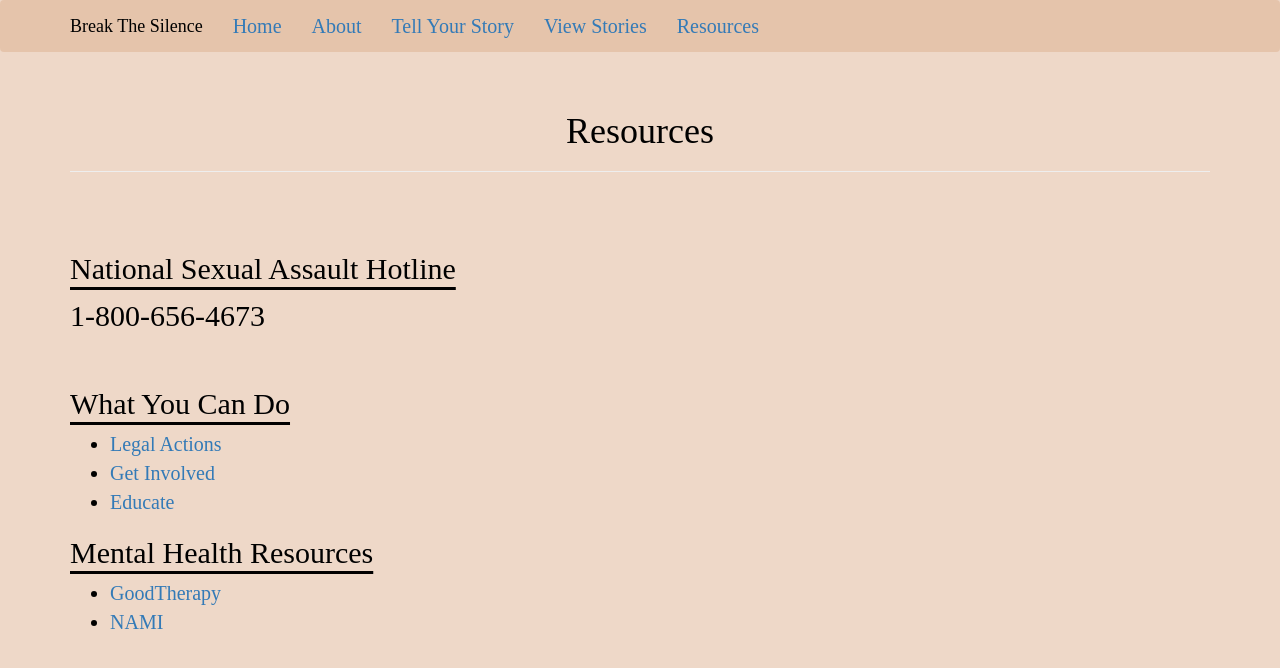
After one commit to swetaparajuli/hoohacks2023, a Flask app: page /resources in a window 1280 px wide. The commit adds this page. Shown: the top 668 px of the page. Run offline with Flask 2, Linux system fonts and the light colour scheme; some libraries are stand-ins or nearby versions.

```diff
--- a/app.py
+++ b/app.py
@@ -1,4 +1,4 @@
-from datetime import datetime
+from datetime import datetime, date
 
 from flask import Flask, render_template, redirect, url_for
 from flask_bootstrap import Bootstrap
@@ -48,13 +48,19 @@ def create_post():
     if form.validate_on_submit():
         title = form.title.data
         content = form.message.data
-        post = Post(title=title, content=content, date_created=datetime.utcnow())
+        post = Post(title=title, content=content, date_time_created=datetime.utcnow(), date_created=date.today())
         db.session.add(post)
         db.session.commit()
         return redirect(url_for('submitted'))
     return render_template('create.html', form=form)
 
+@app.route('/about')
+def about_us():  # put application's code here
+    return render_template('about.html')
 
+@app.route('/resources')
+def get_resources():  # put application's code here
+    return render_template('resources.html')
 @app.route('/')
 def index():  # put application's code here
     return render_template('index.html')
--- a/models.py
+++ b/models.py
@@ -1,4 +1,4 @@
-from datetime import datetime
+from datetime import datetime, date
 
 from flask_sqlalchemy import SQLAlchemy
 
@@ -9,4 +9,5 @@ class Post(db.Model):
     id = db.Column(db.Integer, primary_key=True)
     title = db.Column(db.String(100))
     content = db.Column(db.Text)
-    date_created = db.Column(db.DateTime, nullable=False, default=datetime.utcnow)
+    date_time_created = db.Column(db.DateTime, nullable=False, default=datetime.utcnow)
+    date_created = db.Column(db.Date, nullable=False, default=date.today)
--- a/templates/base.html
+++ b/templates/base.html
@@ -8,23 +8,18 @@
 {% block styles %}
 {{ super() }}
 	<style>
-		body
+		body, .navbar-custom
         {
-            font-family: "Avenir", serif;
-            background: darkslategrey;
-            color: aliceblue;
+            font-family: "Baskerville";
+            background: rgba(220, 173, 139, .47);
+            color: black;
         }
-
-         .navbar-custom
-         {
-             background-color: #2a4646;
-         }
 
         /* Modify brand and text color */
         .navbar-custom .navbar-brand,
-        .navbar-custom .navbar-nav
+        .navbar-custom .navbar-nav, .navbar-collapse
         {
-            color: aliceblue;
+            color: black;
         }
 	</style>
 {% endblock %}
@@ -44,7 +39,12 @@
         <div class="navbar-collapse collapse">
             <ul class="nav navbar-nav">
                 <li><a href="/">Home</a></li>
-                <li><a href="/create">Make A Post</a></li>
+                <li><a href="/about">About</a></li>
+                <li><a href="/create">Tell Your Story</a></li>
+                <li><a href="/posts">View Stories</a></li>
+                <li><a href="/resources">Resources</a></li>
+
+
             </ul>
         </div>
     </div>
--- a/templates/index.html
+++ b/templates/index.html
@@ -11,10 +11,10 @@
 	</style>
 {% endblock %}
 
-{% block title %}Title{% endblock %}
+{% block title %}Break The Silence{% endblock %}
 
 {% block page_content %}
     <div class="page-header">
-        <h1 class="text-center">Header</h1>
+        <h1 class="text-center">Break The Silence</h1>
     </div>
 {% endblock %}
--- /dev/null
+++ b/templates/resources.html
@@ -0,0 +1,50 @@
+{% extends "base.html" %}
+
+{% block styles %}
+{{ super() }}
+	<style>
+        form
+        {
+            margin-left: 17%;
+            margin-right: 15%;
+        }
+        p{
+            font-size: 30px;
+        }
+        h2{
+            text-underline: black;
+            text-decoration: underline;
+            text-underline-position: under;
+        }
+        ul{
+            font-size: 20px;
+        }
+	</style>
+{% endblock %}
+
+{% block title %}Break The Silence{% endblock %}
+
+{% block page_content %}
+    <div class="page-header">
+        <h1 class="text-center">Resources</h1>
+    </div>
+    <br>
+    <br>
+        <h2>National Sexual Assault Hotline</h2>
+        <p>1-800-656-4673</p>
+        <br>
+        <h2>What You Can Do</h2>
+        <ul>
+            <li><a href="https://www.rainn.org/sexual-assault-laws-and-court-decisions">Legal Actions</a></li>
+            <li><a href="https://metoomvmt.org/take-action/action-toolkits/">Get Involved</a></li>
+            <li><a href="https://www.nsvrc.org/statistics">Educate</a></li>
+        </ul>
+        <h2>Mental Health Resources</h2>
+        <ul>
+            <li><a href="https://goodtherapy.org">GoodTherapy</a></li>
+            <li><a href="https://nami.org/Home/">NAMI</a></li>
+        </ul>
+    <br>
+
+    </div>
+{% endblock %}
```
Also changed, not shown: templates/about.html (added, +36 -0 lines), templates/create.html (+12 -2 lines), templates/posts.html (+18 -1 lines), instance/database.db.
